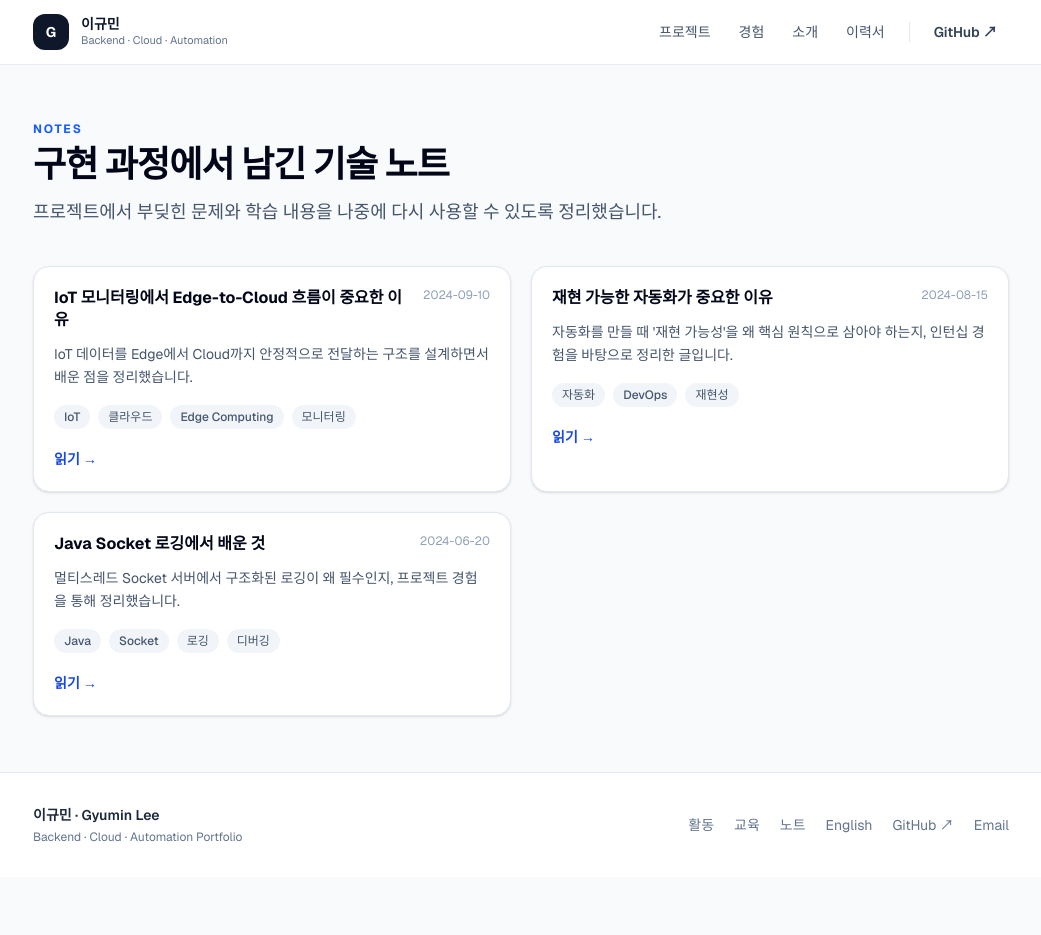
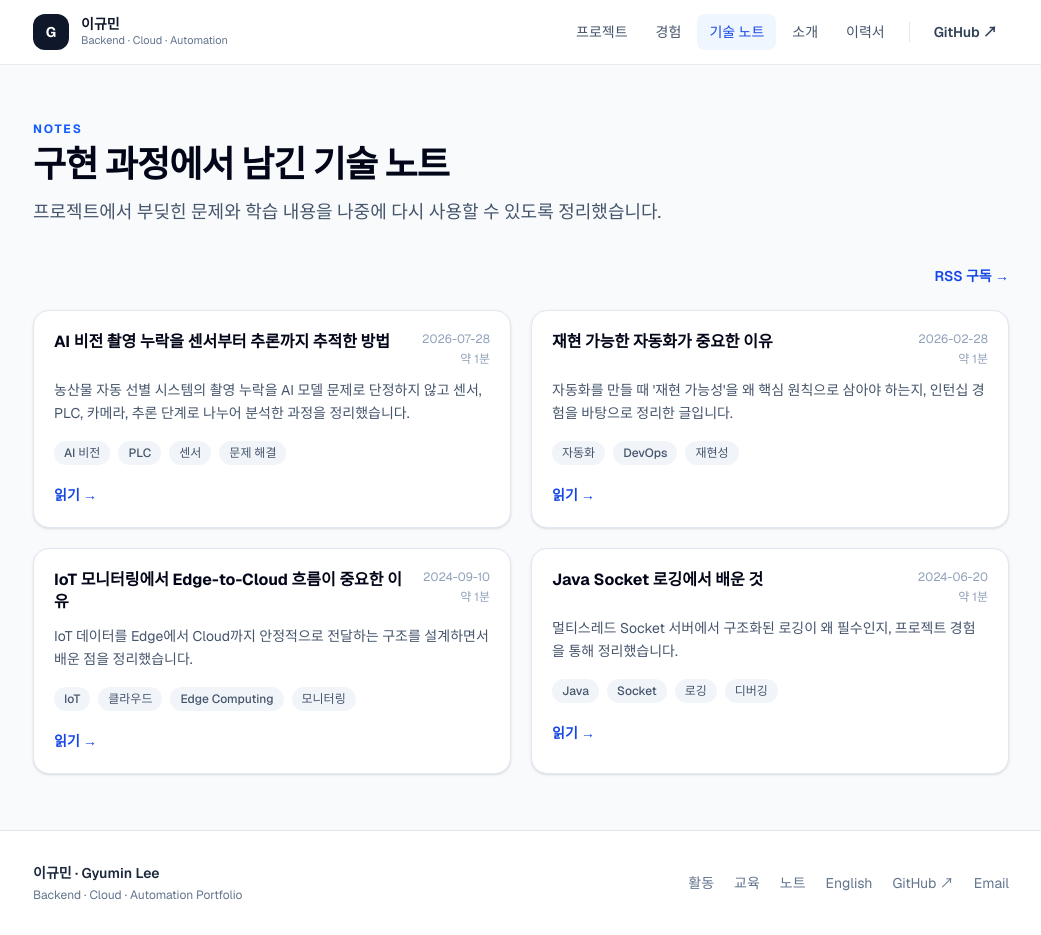
Before and after one commit to lukemin-dev/gyumin-archive, a Next.js app: page /notes in a window 1280 px wide. Shown: the whole page, without its empty margins (119-1160 px from the left). Before the commit the page ends 877 px from the top, so only its background shows below. Built offline with nearby package versions, Linux system fonts and the light colour scheme.

Commit message:
Improve technical notes experience

```diff
--- /dev/null
+++ b/src/app/feed.xml/route.ts
@@ -0,0 +1,47 @@
+import { notes } from "@/lib/content-data";
+
+const siteUrl = "https://gyumin-archive.vercel.app";
+
+function escapeXml(value: string) {
+  return value
+    .replaceAll("&", "&amp;")
+    .replaceAll("<", "&lt;")
+    .replaceAll(">", "&gt;")
+    .replaceAll('"', "&quot;")
+    .replaceAll("'", "&apos;");
+}
+
+export function GET() {
+  const items = notes
+    .map((note) => {
+      const url = `${siteUrl}/notes/${note.slug}`;
+
+      return `
+        <item>
+          <title>${escapeXml(note.title)}</title>
+          <link>${url}</link>
+          <guid>${url}</guid>
+          <pubDate>${new Date(note.date).toUTCString()}</pubDate>
+          <description>${escapeXml(note.summary)}</description>
+        </item>`;
+    })
+    .join("");
+
+  const xml = `<?xml version="1.0" encoding="UTF-8" ?>
+    <rss version="2.0">
+      <channel>
+        <title>이규민 기술 노트</title>
+        <link>${siteUrl}/notes</link>
+        <description>프로젝트에서 부딪힌 문제와 해결 과정을 기록한 기술 노트입니다.</description>
+        <language>ko-KR</language>
+        ${items}
+      </channel>
+    </rss>`;
+
+  return new Response(xml, {
+    headers: {
+      "Content-Type": "application/rss+xml; charset=utf-8",
+      "Cache-Control": "public, max-age=3600, s-maxage=3600",
+    },
+  });
+}
--- a/src/app/layout.tsx
+++ b/src/app/layout.tsx
@@ -27,6 +27,9 @@ export const metadata: Metadata = {
   creator: "Gyumin Lee",
   alternates: {
     canonical: "/",
+    types: {
+      "application/rss+xml": "/feed.xml",
+    },
   },
   keywords: [
     "이규민",
--- a/src/app/notes/[slug]/page.tsx
+++ b/src/app/notes/[slug]/page.tsx
@@ -1,7 +1,9 @@
 import Link from "next/link";
 import { notFound } from "next/navigation";
 import MarkdownBody from "@/components/MarkdownBody";
-import { notes } from "@/lib/content-data";
+import { estimateReadingMinutes, notes } from "@/lib/content-data";
+
+const siteUrl = "https://gyumin-archive.vercel.app";
 
 export function generateStaticParams() {
   return notes.map((note) => ({
@@ -24,6 +26,18 @@ export async function generateMetadata({
   return {
     title: `${note.title} | 이규민`,
     description: note.summary,
+    alternates: {
+      canonical: `/notes/${note.slug}`,
+    },
+    openGraph: {
+      type: "article",
+      title: note.title,
+      description: note.summary,
+      url: `/notes/${note.slug}`,
+      publishedTime: note.date,
+      authors: ["이규민"],
+      tags: note.tags,
+    },
   };
 }
 
@@ -39,8 +53,34 @@ export default async function NoteDetailPage({
     notFound();
   }
 
+  const relatedNotes = notes
+    .filter(
+      (item) =>
+        item.slug !== note.slug && item.tags.some((tag) => note.tags.includes(tag)),
+    )
+    .slice(0, 2);
+  const articleUrl = `${siteUrl}/notes/${note.slug}`;
+  const articleStructuredData = {
+    "@context": "https://schema.org",
+    "@type": "BlogPosting",
+    headline: note.title,
+    description: note.summary,
+    datePublished: note.date,
+    dateModified: note.date,
+    mainEntityOfPage: articleUrl,
+    author: {
+      "@type": "Person",
+      name: "이규민",
+      url: siteUrl,
+    },
+  };
+
   return (
     <article>
+      <script
+        type="application/ld+json"
+        dangerouslySetInnerHTML={{ __html: JSON.stringify(articleStructuredData) }}
+      />
       <Link
         href="/notes"
         className="text-sm text-gray-400 hover:text-black transition-colors mb-6 inline-block"
@@ -50,7 +90,11 @@ export default async function NoteDetailPage({
 
       <header className="mb-8 pb-6 border-b border-gray-200">
         <h1 className="text-2xl font-bold text-gray-900">{note.title}</h1>
-        <p className="text-sm text-gray-400 font-mono mt-2">{note.date}</p>
+        <p className="mt-2 text-sm text-gray-400">
+          <time dateTime={note.date}>{note.date}</time>
+          <span aria-hidden="true"> · </span>
+          약 {estimateReadingMinutes(note.content)}분
+        </p>
         {note.summary && (
           <p className="text-sm text-gray-600 mt-4 leading-relaxed">
             {note.summary}
@@ -71,6 +115,26 @@ export default async function NoteDetailPage({
       </header>
 
       <MarkdownBody content={note.content} />
+
+      {relatedNotes.length > 0 && (
+        <aside className="mt-12 border-t border-slate-200 pt-8" aria-labelledby="related-notes">
+          <h2 id="related-notes" className="text-lg font-bold text-slate-950">
+            관련 기술 노트
+          </h2>
+          <div className="mt-4 grid gap-3 sm:grid-cols-2">
+            {relatedNotes.map((relatedNote) => (
+              <Link
+                key={relatedNote.slug}
+                href={`/notes/${relatedNote.slug}`}
+                className="rounded-xl border border-slate-200 bg-white p-4 transition-colors hover:border-blue-300 hover:bg-blue-50"
+              >
+                <p className="font-semibold text-slate-900">{relatedNote.title}</p>
+                <p className="mt-2 text-xs text-slate-500">{relatedNote.date}</p>
+              </Link>
+            ))}
+          </div>
+        </aside>
+      )}
     </article>
   );
 }
--- a/src/app/notes/page.tsx
+++ b/src/app/notes/page.tsx
@@ -16,6 +16,15 @@ export default function NotesPage() {
         description="프로젝트에서 부딪힌 문제와 학습 내용을 나중에 다시 사용할 수 있도록 정리했습니다."
       />
 
+      <div className="mb-6 flex justify-end">
+        <a
+          href="/feed.xml"
+          className="text-sm font-semibold text-blue-700 hover:underline"
+        >
+          RSS 구독 →
+        </a>
+      </div>
+
       {notes.length > 0 ? (
         <div className="grid gap-5 md:grid-cols-2">
           {notes.map((note) => (
--- a/src/app/sitemap.ts
+++ b/src/app/sitemap.ts
@@ -2,6 +2,7 @@ import type { MetadataRoute } from "next";
 import { notes, projects } from "@/lib/content-data";
 
 const baseUrl = "https://gyumin-archive.vercel.app";
+const latestNoteDate = notes[0]?.date ? new Date(notes[0].date) : undefined;
 
 export default function sitemap(): MetadataRoute.Sitemap {
   const staticRoutes = [
@@ -16,7 +17,7 @@ export default function sitemap(): MetadataRoute.Sitemap {
     "/en",
   ].map((route) => ({
     url: `${baseUrl}${route}`,
-    lastModified: new Date(),
+    lastModified: route === "/notes" ? latestNoteDate : undefined,
     changeFrequency: route === "" ? ("weekly" as const) : ("monthly" as const),
     priority: route === "" ? 1 : 0.7,
   }));
--- a/src/components/Header.tsx
+++ b/src/components/Header.tsx
@@ -2,12 +2,13 @@
 
 import Link from "next/link";
 import { usePathname } from "next/navigation";
-import { useEffect, useState } from "react";
+import { useState } from "react";
 import { profile } from "@/data/profile";
 
 const navLinks = [
   { href: "/projects", label: "프로젝트" },
   { href: "/experience", label: "경험" },
+  { href: "/notes", label: "기술 노트" },
   { href: "/about", label: "소개" },
   { href: "/resume", label: "이력서" },
 ];
@@ -15,10 +16,6 @@ const navLinks = [
 export default function Header() {
   const pathname = usePathname();
   const [mobileOpen, setMobileOpen] = useState(false);
-
-  useEffect(() => {
-    setMobileOpen(false);
-  }, [pathname]);
 
   const isActive = (href: string) => pathname.startsWith(href);
 
@@ -114,6 +111,7 @@ export default function Header() {
                   <Link
                     key={link.href}
                     href={link.href}
+                    onClick={() => setMobileOpen(false)}
                     aria-current={active ? "page" : undefined}
                     className={`rounded-lg px-3 py-2.5 text-sm font-medium ${
                       active
--- a/src/components/NoteItem.tsx
+++ b/src/components/NoteItem.tsx
@@ -1,4 +1,5 @@
 import Link from "next/link";
+import { estimateReadingMinutes } from "@/lib/content-data";
 import type { Note } from "@/types";
 
 interface NoteItemProps {
@@ -14,7 +15,10 @@ export default function NoteItem({ note }: NoteItemProps) {
             {note.title}
           </Link>
         </h2>
-        <time className="shrink-0 text-xs text-slate-400">{note.date}</time>
+        <div className="shrink-0 text-right text-xs text-slate-400">
+          <time dateTime={note.date}>{note.date}</time>
+          <p className="mt-1">약 {estimateReadingMinutes(note.content)}분</p>
+        </div>
       </div>
       <p className="mt-3 line-clamp-3 text-sm leading-relaxed text-slate-600">{note.summary}</p>
       {note.tags.length > 0 && (
--- a/src/data/notes.ts
+++ b/src/data/notes.ts
@@ -2,9 +2,48 @@ import type { Note } from "@/types";
 
 export const notes: Note[] = [
   {
+    slug: "tracing-ai-vision-capture-failures",
+    title: "AI 비전 촬영 누락을 센서부터 추론까지 추적한 방법",
+    date: "2026-07-28",
+    summary:
+      "농산물 자동 선별 시스템의 촬영 누락을 AI 모델 문제로 단정하지 않고 센서, PLC, 카메라, 추론 단계로 나누어 분석한 과정을 정리했습니다.",
+    tags: ["AI 비전", "PLC", "센서", "문제 해결"],
+    content: `## 문제 상황
+
+농산물 자동 선별 시스템을 실제 컨베이어에서 검증하던 중 일부 대상이 촬영되지 않는 문제가 발생했습니다. 화면에 결과가 없다는 사실만 보면 AI 모델이나 카메라 오류처럼 보이지만, 현장 시스템에서는 센서 입력부터 추론 결과까지 여러 단계가 연결되어 있습니다.
+
+## 원인을 나눈 기준
+
+한 번에 원인을 추측하지 않고 신호 흐름을 다음 순서로 나누었습니다.
+
+1. KEYENCE LR-Z 센서가 대상을 감지하는가
+2. 감지 신호가 PLC 입력으로 전달되는가
+3. PLC의 P41~P44 출력 조건이 정상인가
+4. 카메라 촬영 트리거가 발생하는가
+5. 촬영 이미지가 YOLO 객체 검출과 ConvNeXt 등급 분류로 전달되는가
+
+이렇게 나누면 어느 단계까지 정상이고 어디서부터 결과가 사라지는지 확인할 수 있습니다.
+
+## 적용한 조치
+
+- LR-Z 센서를 U.C.D. 배경 튜닝 모드로 변경했습니다.
+- 센서 응답시간을 50ms에서 10ms로 조정했습니다.
+- CUBLOC PLC의 P41~P44 출력 조건을 수정했습니다.
+- 기존 T11~T14의 300ms 타이머는 유지하며 전후 동작을 비교했습니다.
+- 로그와 실제 컨베이어 동작을 함께 보면서 센서 입력, PLC 출력, 촬영 결과를 순서대로 확인했습니다.
+
+## 검증 결과
+
+촬영 성공률은 약 80%에서 100%로 개선되었습니다. 실제 운영에서는 양파 8,092개, 총 2,136.38kg이 전량 촬영되는 것을 확인했습니다. 모델 지표만으로는 설명하기 어려운 현장 성능을 실제 처리량으로 검증했다는 점이 중요했습니다.
+
+## 배운 점
+
+AI 비전 시스템의 장애는 모델만 들여다봐서는 해결되지 않을 수 있습니다. 센서, PLC, 카메라, 데이터 전달, 모델 추론을 하나의 파이프라인으로 보고 각 경계의 입력과 출력을 확인해야 합니다. 앞으로도 현장 장애를 분석할 때는 먼저 전체 흐름을 그리고, 가장 작은 검증 단위로 나누어 원인을 좁힐 계획입니다.`,
+  },
+  {
     slug: "why-reproducible-automation",
     title: "재현 가능한 자동화가 중요한 이유",
-    date: "2024-08-15",
+    date: "2026-02-28",
     summary:
       "자동화를 만들 때 '재현 가능성'을 왜 핵심 원칙으로 삼아야 하는지, 인턴십 경험을 바탕으로 정리한 글입니다.",
     tags: ["자동화", "DevOps", "재현성"],
--- a/src/lib/content-data.ts
+++ b/src/lib/content-data.ts
@@ -227,3 +227,8 @@ function byNewestDate(a: Note, b: Note) {
 export const notes = [...markdownNotes(), ...baseNotes].sort(byNewestDate);
 export const projects = [...markdownProjects(), ...baseProjects];
 export const activities = [...markdownActivities(), ...baseActivities];
+
+export function estimateReadingMinutes(content: string) {
+  const words = content.trim().split(/\s+/).filter(Boolean).length;
+  return Math.max(1, Math.ceil(words / 250));
+}
```
